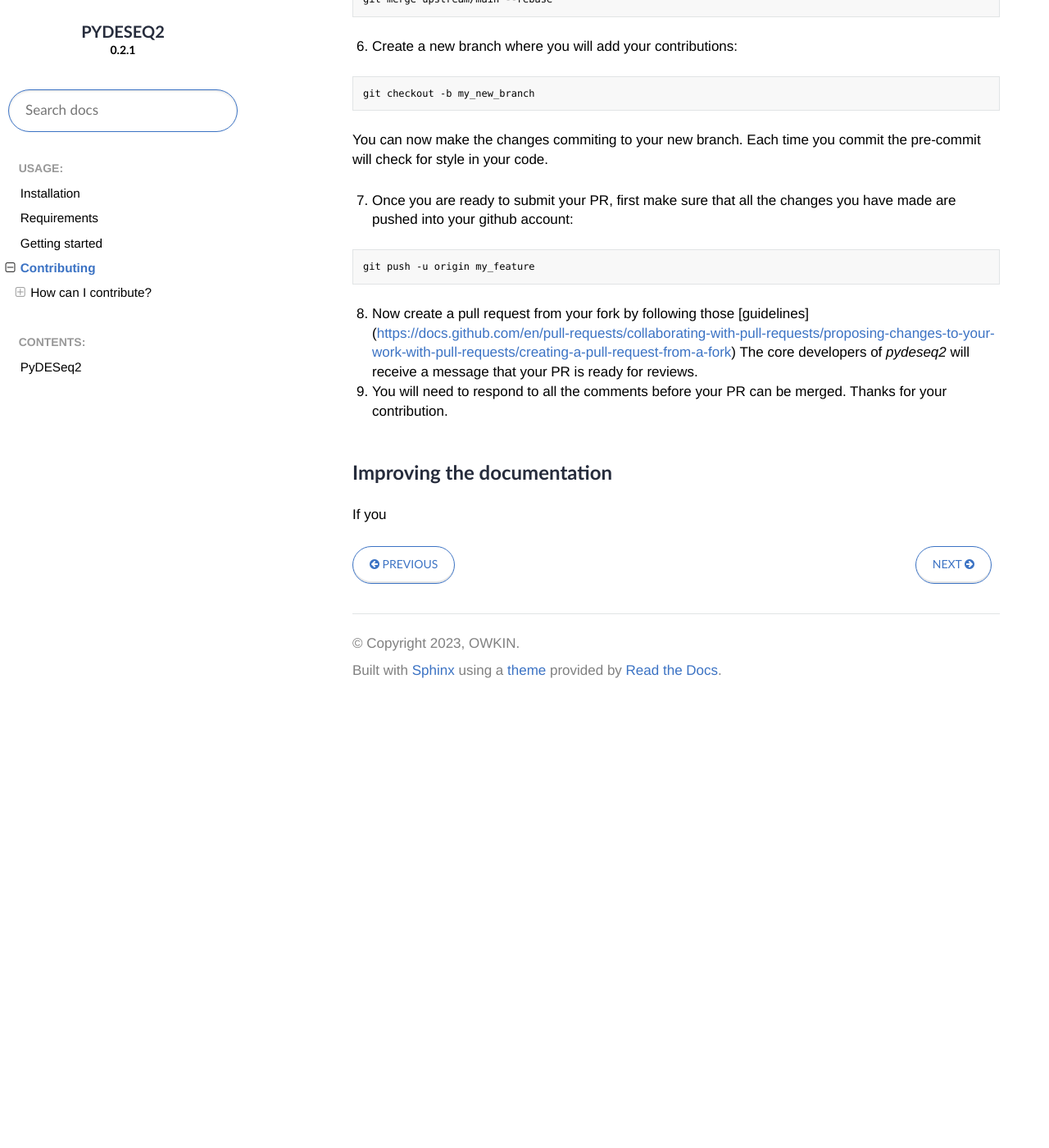
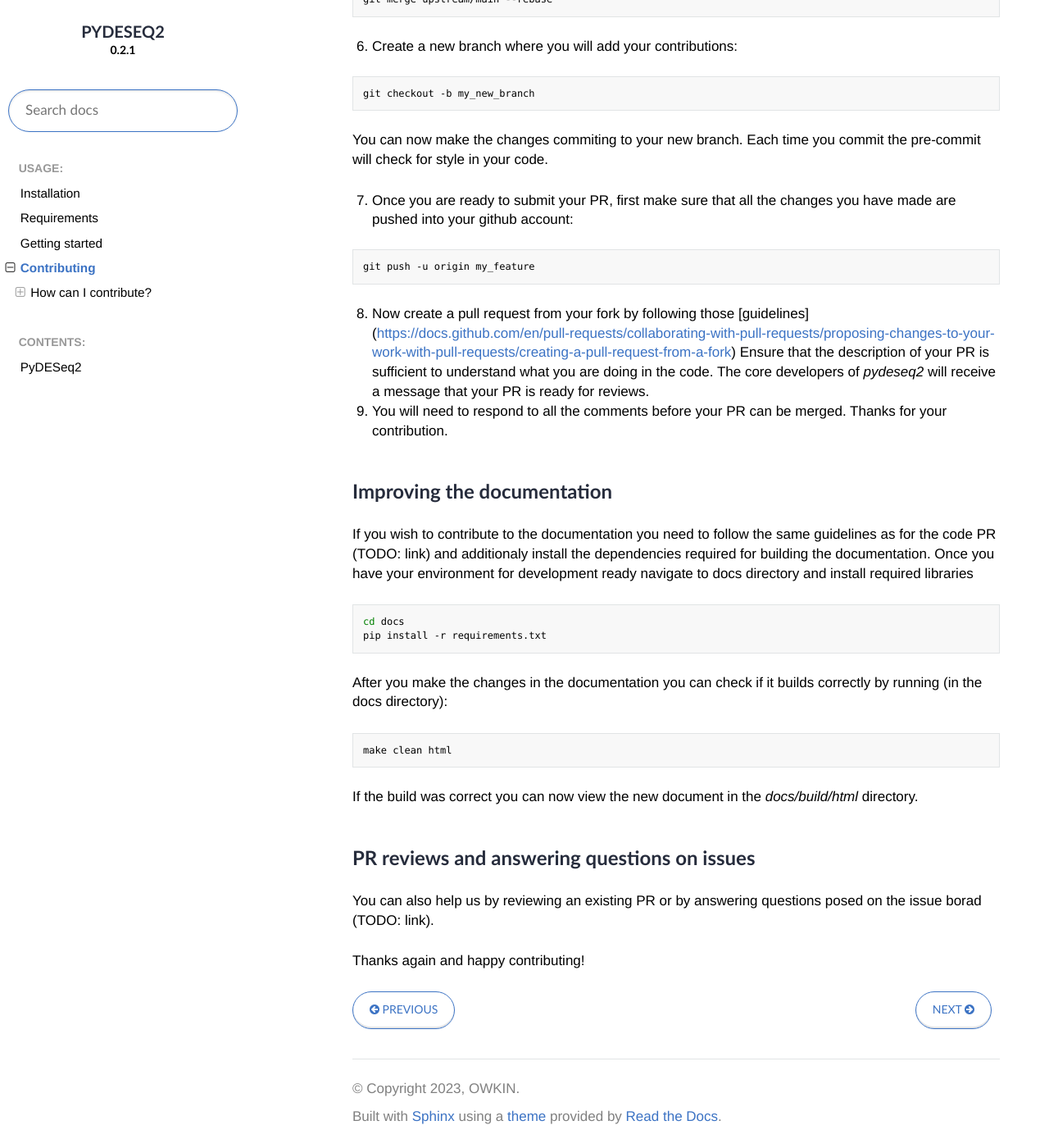
Before and after one commit to owkin/PyDESeq2, a Sphinx documentation site: the page built from docs/source/usage/contributing.rst, in a window 1280 px wide and 1400 px high, scrolled down 2351 px. Shown: the whole window at 82% size. Built offline with Sphinx 7.4.7 and the Read the Docs theme 2.0.0, drawn with Linux system fonts in a browser that asks for light colours; some web fonts are replaced; before the commit the page ends 3207 px from its top, so only the background shows below that.

Commit message:
finish first init of contrib

```diff
--- a/docs/source/usage/contributing.rst
+++ b/docs/source/usage/contributing.rst
@@ -126,6 +126,8 @@ the pre-commit will check for style in your code.
 
 8. Now create a pull request from your fork by following those
    [guidelines](https://docs.github.com/en/pull-requests/collaborating-with-pull-requests/proposing-changes-to-your-work-with-pull-requests/creating-a-pull-request-from-a-fork)
+   Ensure that the description of your PR is sufficient to understand what you
+   are doing in the code.
    The core developers of `pydeseq2` will receive a message that your PR is
    ready for reviews.
 
@@ -135,4 +137,30 @@ the pre-commit will check for style in your code.
 Improving the documentation
 ^^^^^^^^^^^^^^^^^^^^^^^^^^^
 
-If you
+If you wish to contribute to the documentation you need to follow the same
+guidelines as for the code PR (TODO: link) and additionaly install the
+dependencies required for building the documentation.
+Once you have your environment for development ready navigate to docs directory
+and install required libraries
+
+.. code-block:: bash
+
+    cd docs
+    pip install -r requirements.txt
+
+After you make the changes in the documentation you can check if it builds
+correctly by running (in the docs directory):
+
+.. code-block:: bash
+
+    make clean html
+
+If the build was correct you can now view the new document in the
+`docs/build/html` directory.
+
+PR reviews and answering questions on issues
+^^^^^^^^^^^^^^^^^^^^^^^^^^^^^^^^^^^^^^^^^^^^
+You can also help us by reviewing an existing PR or by answering questions posed
+on the issue borad (TODO: link).
+
+Thanks again and happy contributing!
```
